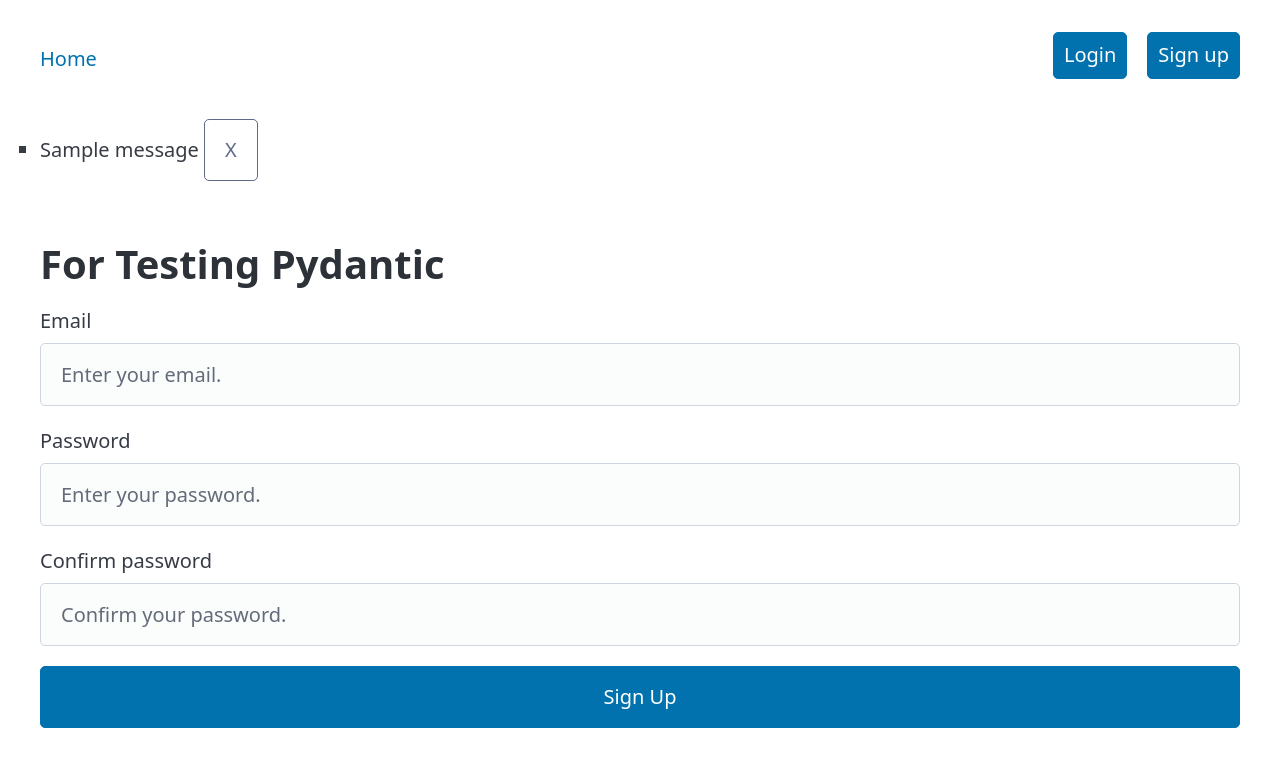
After one commit to engulfed-in-flames/self.flask.flask-api-development, a Flask app: page /pydantic/create-account in a window 1280 px wide. The commit adds this page. Shown: the top 767 px of the page. Run offline with Flask 3, Linux system fonts and the light colour scheme; tables that the repository leaves empty hold one stand-in row (values such as "Sample post"); one stand-in notice (Sample message) is shown; parts of the project's set-up code (start-up, migrations or seed data) failed here and were passed over; some libraries are stand-ins or nearby versions.

Commit message:
Add 'pydantic' dependency and integrate with it

```diff
--- a/server/apis/__init__.py
+++ b/server/apis/__init__.py
@@ -1,6 +1,7 @@
 from flask_restx import Api
 
 from .ns_account import api as ns_account
+from .ns_pydantic_account import api as ns_pydantic_account
 
 
 api = Api(
@@ -10,3 +11,4 @@ api = Api(
 )
 
 api.add_namespace(ns_account, path="/api/account")
+api.add_namespace(ns_pydantic_account, path="/api/pydantic-account")
--- a/server/app.py
+++ b/server/app.py
@@ -42,11 +42,13 @@ def register_blueprint(app):
 
     from blueprints.core import core_bp
     from blueprints.account import account_bp
+    from blueprints.pydantic import bp as pydantic_bp
     from blueprints.localstack import localstack_bp
 
     app.register_blueprint(core_bp, url_prefix="/")
     app.register_blueprint(account_bp, url_prefix="/account")
     app.register_blueprint(localstack_bp, url_prefix="/localstack")
+    app.register_blueprint(pydantic_bp, url_prefix="/pydantic")
 
 
 def register_apis(app):
--- a/server/blueprints/core/templates/_flashes.html
+++ b/server/blueprints/core/templates/_flashes.html
@@ -1,14 +1,12 @@
 {% with messages = get_flashed_messages(with_categories=true) %}
   {% if messages %}
-    <div>
-      <div>
-        {% for category, message in messages %}
-          <div role="alert">
-            {{message}}
-            <button type="button" class="btn-close" data-bs-dismiss="alert" aria-label="Close"></button>
-          </div>
-        {% endfor %}
-      </div>
-    </div>
+    <ul>
+      {% for category, message in messages %}
+        <li role="alert">
+          <span>{{message}}</span>
+          <button type="button" class="btn-close outline secondary" data-bs-dismiss="alert" aria-label="Close">X</button>
+        </li>
+      {% endfor %}
+    </ul>
   {% endif %}
 {% endwith %}
--- /dev/null
+++ b/server/blueprints/pydantic/forms.py
@@ -0,0 +1,56 @@
+from flask_wtf import FlaskForm
+from wtforms import EmailField, PasswordField
+from wtforms.validators import DataRequired, EqualTo
+from pydantic import ValidationError
+
+from .models import PydanticAccount
+from .schema import PydanticAccountSchema
+
+
+class SignupForm(FlaskForm):
+    email = EmailField(
+        label="Email",
+        name="email",
+        validators=[DataRequired("The field 'email' is required.")],
+        render_kw={"placeholder": "Enter your email."},
+    )
+    password = PasswordField(
+        label="Password",
+        name="password",
+        validators=[DataRequired("The field 'password' is required. ")],
+        render_kw={"placeholder": "Enter your password."},
+    )
+    confirm = PasswordField(
+        label="Confirm password",
+        name="confirm-password",
+        validators=[
+            DataRequired(),
+            EqualTo("password", message="Passwords must match."),
+        ],
+        render_kw={"placeholder": "Confirm your password."},
+    )
+
+    def validate(self, extra_validators=None):
+        initial_validation = super(SignupForm, self).validate()
+        if not initial_validation:
+            return False
+
+        account = PydanticAccount.query.filter_by(email=self.email.data).first()
+
+        if account:
+            self.email.errors.append("The email already exists.")
+            return False
+        if self.password.data != self.confirm.data:
+            self.password.errors.append("Passwords must match.")
+            return False
+        try:
+            PydanticAccountSchema(
+                email=str(self.email.data),
+                password=str(self.password.data),
+                uuid=None,
+            )
+        except ValidationError as e:
+            field, message = PydanticAccountSchema.extract_error(e)
+            self[field].errors.append(message)
+            return False
+        return True
--- /dev/null
+++ b/server/blueprints/pydantic/routes.py
@@ -0,0 +1,29 @@
+from flask import request, render_template, redirect, url_for, flash
+
+from app import db, bcrypt
+from . import bp
+from .forms import SignupForm
+from .models import PydanticAccount
+
+
+@bp.route("/create-account", methods=["GET", "POST"])
+def create_account():
+    form = SignupForm(request.form)
+    if request.method == "GET":
+        return render_template("pydantic/create_account.html", form=form)
+
+    if request.method == "POST" and form.validate():
+        account = None
+        try:
+            email = form.email.data
+            hashed_password = bcrypt.generate_password_hash(form.password.data).decode("utf-8")
+
+            account = PydanticAccount(email=email, password=hashed_password)
+            db.session.add(account)
+            db.session.commit()
+            flash("A new account is created.")
+        except Exception as e:
+            print(e)
+            db.session.rollback()
+
+    return render_template("pydantic/create_account.html", form=form)
--- /dev/null
+++ b/server/blueprints/pydantic/templates/pydantic/create_account.html
@@ -0,0 +1,13 @@
+{% extends "_base.html" %}
+{% block title %}Sign Up{% endblock %}
+{% block content%}
+  <h1>For Testing Pydantic</h1>
+  {% from "_form_helpers.html" import render_field %}
+  <form action="{{ url_for('pydantic_bp.create_account')}}" method="POST">
+    {{ form.csrf_token}}
+    {{ render_field(form.email) }}
+    {{ render_field(form.password) }}
+    {{ render_field(form.confirm) }}
+    <input type="submit" value="Sign Up" />
+  </form>
+{% endblock %}
--- a/server/requirements.txt
+++ b/server/requirements.txt
@@ -1,5 +1,6 @@
 alembic==1.13.3
 aniso8601==9.0.1
+annotated-types==0.7.0
 apispec==6.6.1
 attrs==24.2.0
 awscli-local==0.22.0
@@ -28,6 +29,8 @@ Mako==1.3.5
 MarkupSafe==2.1.5
 packaging==24.1
 psycopg2-binary==2.9.9
+pydantic==2.9.2
+pydantic_core==2.23.4
 python-dateutil==2.9.0.post0
 python-dotenv==1.0.1
 pytz==2024.2
```
Also changed, not shown: server/apis/ns_account.py (+21 -3 lines), server/apis/ns_pydantic_account.py (added, +39 -0 lines), server/blueprints/pydantic/__init__.py (added, +9 -0 lines), server/blueprints/pydantic/models.py (added, +38 -0 lines), server/blueprints/pydantic/schema.py (added, +54 -0 lines).
